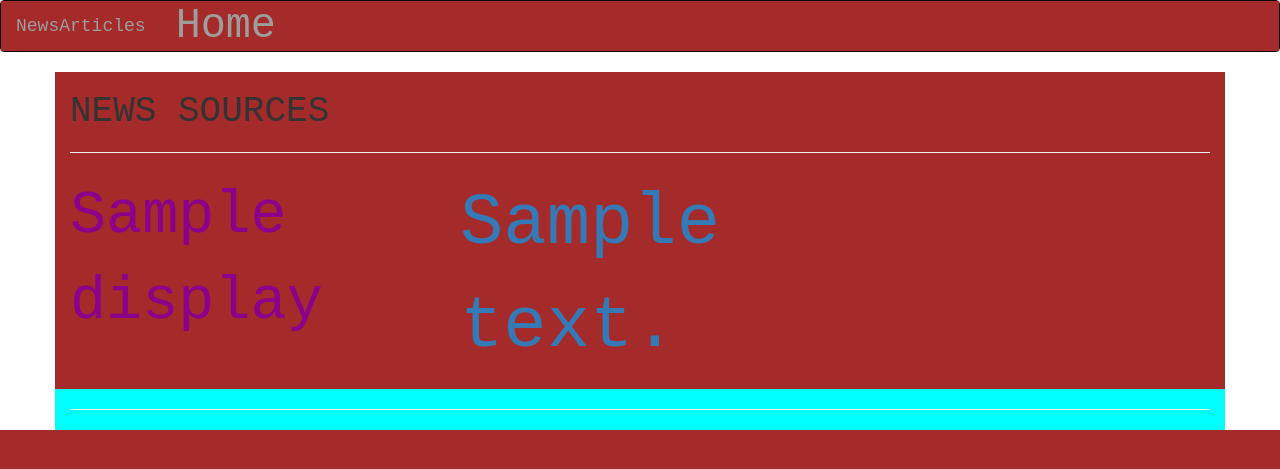
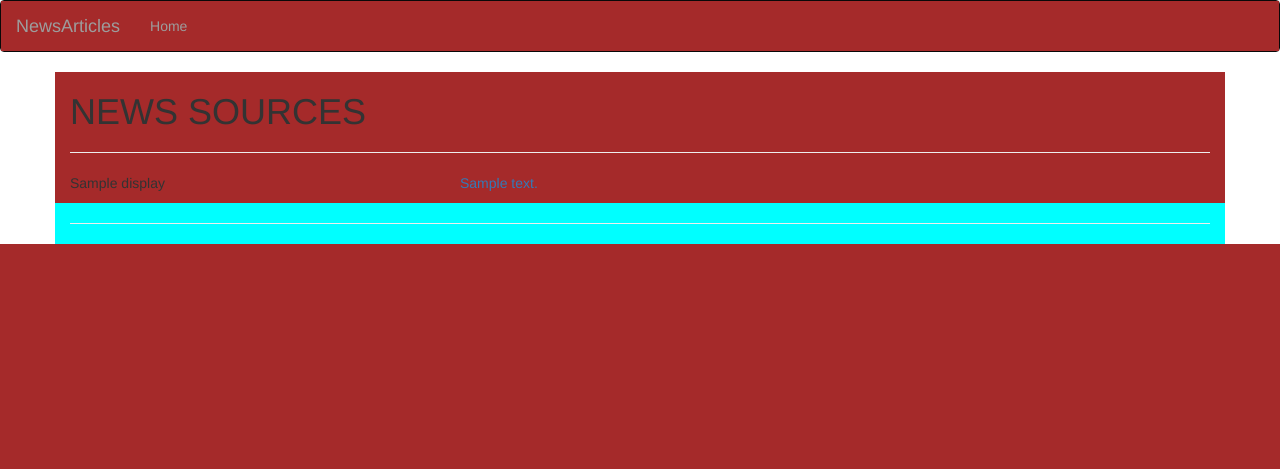
Before and after one commit to Maalim18/NEWS, a Flask app: template app/templates/index.html in a window 1280 px wide. Shown: the top 469 px of the page. Run offline with Flask 2, Linux system fonts and the light colour scheme; the template is opened without the code that fills it: most values are stand-ins (such as "Sample title", 1, 10 or a date in 2020); some libraries are stand-ins or nearby versions.

Commit message:
deployment to heroku

```diff
--- a/app/static/css/index.css
+++ b/app/static/css/index.css
@@ -1,6 +1,5 @@
 *{
     background-color: brown;
-    font-size: larger;
-    font-family: 'Courier New', Courier, monospace;
+
 
 }
--- a/app/templates/macros.html
+++ b/app/templates/macros.html
@@ -1,5 +1,5 @@
 {% macro displayNews(news) %}
-<div class="container" style="background-color: cyan; color: darkmagenta;">
+<div class="container" style="background-color: cyan; ">
 {% for display in news %}
 
     <div class="row">
```
